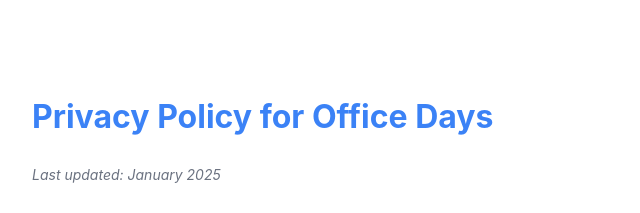
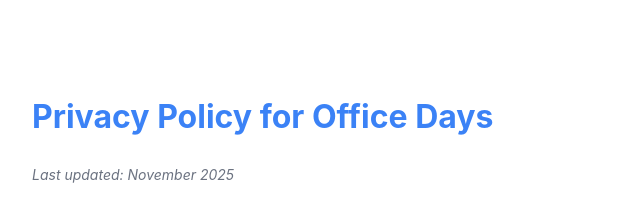
Before and after one commit to yuliahorwath/officedays-support, a plain HTML site: page privacy.html in a window 1280 px wide. Shown: the top 213 px of the page, 208-848 px from the left. Drawn offline with Linux system fonts and the light colour scheme.

Commit message:
Update privacy.html

```diff
--- a/privacy.html
+++ b/privacy.html
@@ -20,7 +20,7 @@
   </head>
   <body>
       <h1>Privacy Policy for Office Days</h1>
-      <p class="last-updated">Last updated: January 2025</p>
+      <p class="last-updated">Last updated: November 2025</p>
 
       <h2>Overview</h2>
       <p>Office Days is designed with your privacy as the top priority. All your data stays on your device. We do
```
